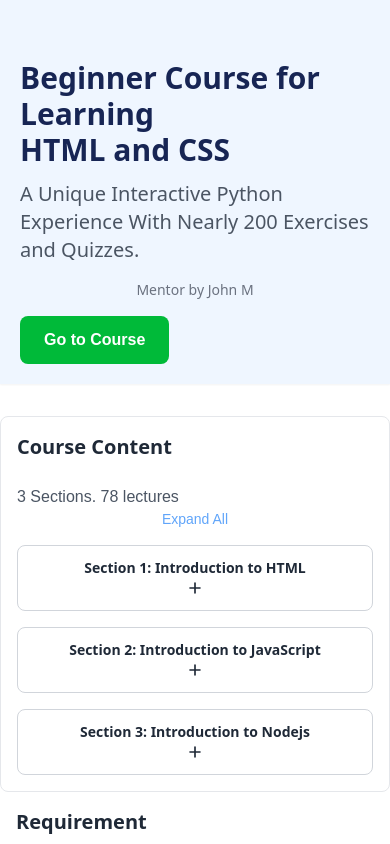
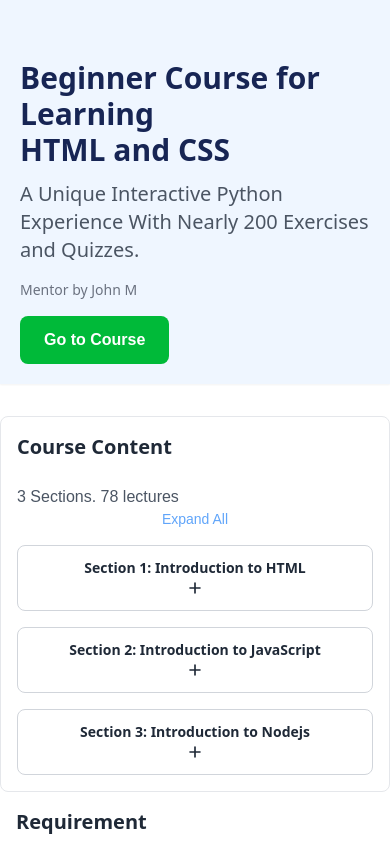
Before and after one commit to ajay8111/next, a Next.js app: page / in a window 390 px wide. Shown: the top 844 px of the page. Built offline with nearby package versions, Linux system fonts and the light colour scheme.

Commit message:
ui improved4

```diff
--- a/app/page.js
+++ b/app/page.js
@@ -243,7 +243,7 @@ export default function Home() {
               and Quizzes.
             </p>
           </div>
-          <div className="flex flex-wrap items-center gap-4 mt-4 text-sm md:text-base text-gray-500 mb-4 font-sans">
+          <div className="flex flex-wrap sm:items-start gap-4 mt-4 text-sm md:text-base text-gray-500 mb-4 font-sans">
             <span>Mentor by John M</span>
           </div>
           <Button onClick={handleButtonClick}>Go to Course</Button>
```
